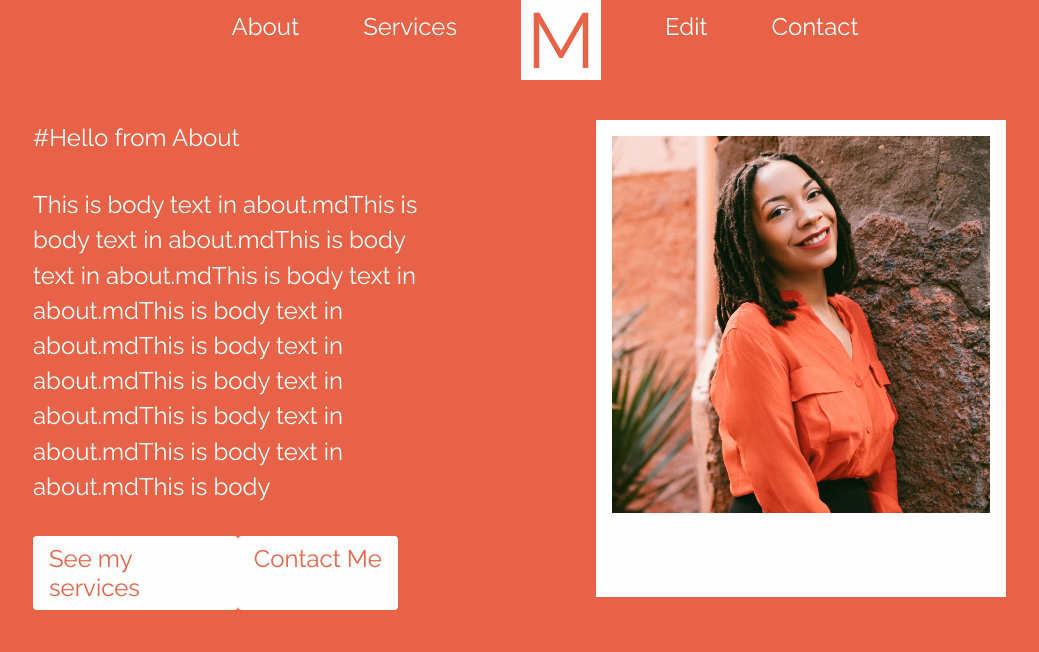
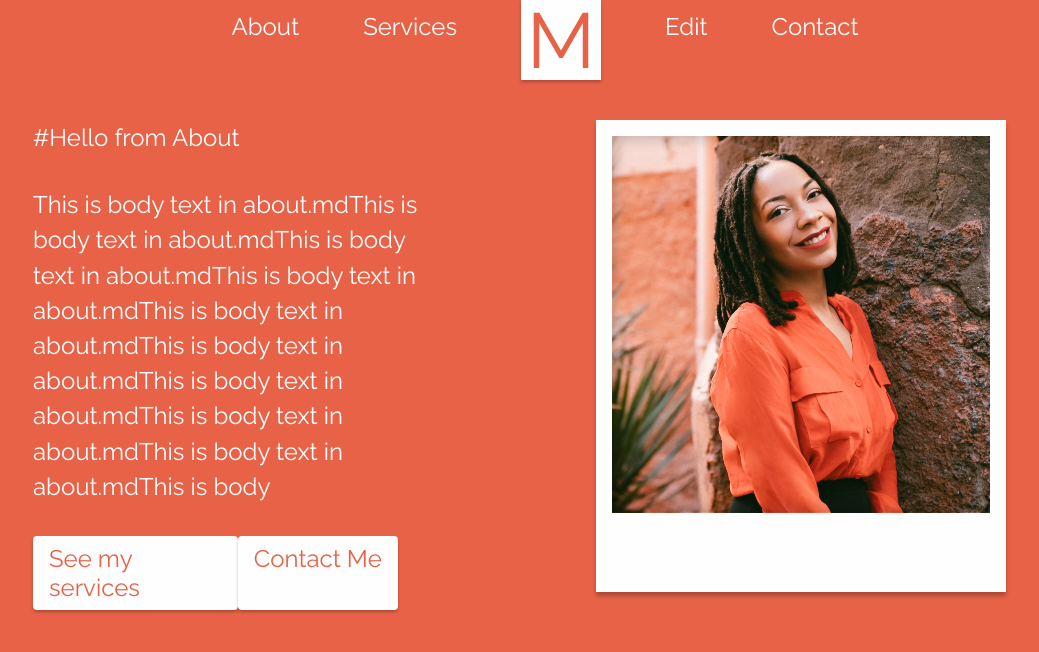
Before and after one commit to o2dependent/hcnotary, a Gatsby site: page /about in a window 1280 px wide. Shown: the whole page, without its empty margins (95-1134 px from the left). Built offline with nearby package versions, Linux system fonts and the light colour scheme; Gatsby itself is replaced by a stand-in of ours.

Commit message:
add drop shadows

```diff
--- a/src/components/header.js
+++ b/src/components/header.js
@@ -49,6 +49,7 @@ const LogoWrapper = styled(Link)`
 	display: flex;
 	justify-content: center;
 	align-items: center;
+	box-shadow: 0px 2px 3px rgba(0, 0, 0, 0.25);
 	@media only screen and (max-width: 768px) {
 		width: 4rem;
 		height: 4rem;
--- a/src/components/mockPage/mockPage.js
+++ b/src/components/mockPage/mockPage.js
@@ -36,6 +36,7 @@ const MockPageContainer = styled(motion.div)`
 	grid-template-rows: 1.5fr 1fr;
 	justify-content: center;
 	overflow: hidden;
+	box-shadow: 0px 4px 4px rgba(0, 0, 0, 0.25);
 `
 
 const TitleBar = styled(motion.div)`
--- a/src/components/pageComponents.js
+++ b/src/components/pageComponents.js
@@ -57,6 +57,12 @@ const Button = styled(Link)`
 	font-size: 1.5rem;
 	border-radius: 4px;
 	padding: 0.5rem 1rem;
+	box-shadow: 0px 2px 3px rgba(0, 0, 0, 0.25);
+	transition: box-shadow 250ms, transform 250ms;
+	&:hover {
+		box-shadow: 0px 1px 2px rgba(0, 0, 0, 0.25);
+		transform: translate(0, 1px);
+	}
 	@media only screen and (max-width: 600px) {
 		font-size: 1.1rem;
 	}
--- a/src/components/polaroid.js
+++ b/src/components/polaroid.js
@@ -19,8 +19,37 @@ const Frame = styled(motion.div)`
 	padding-bottom: 10vmin;
 	margin: 0 auto;
 	background: ${colors.white};
+	box-shadow: 0px 4px 4px rgba(0, 0, 0, 0.25);
+	@media only screen and (max-width: 768px) {
+		width: 100%;
+	}
 `
-const Img = styled.img`
+
+const ImageWrapper = styled.div`
+	position: relative;
+	width: 100%;
+	height: fit-content;
+	&::before {
+		content: '';
+		position: absolute;
+		top: 0;
+		bottom: 0;
+		left: 0;
+		right: 0;
+		box-shadow: inset 2px 1px 15px rgba(0, 0, 0, 0.25);
+		-moz-box-shadow: inset 2px 1px 15px rgba(0, 0, 0, 0.25);
+		-webkit-box-shadow: inset 2px 1px 15px rgba(0, 0, 0, 0.25);
+	}
+`
+
+const Image = styled.img`
 	width: 100%;
 	margin: 0 auto;
+	margin-bottom: -5px;
 `
+
+const Img = ({ src }) => (
+	<ImageWrapper>
+		<Image src={src} />
+	</ImageWrapper>
+)
--- a/src/markdown/services.md
+++ b/src/markdown/services.md
@@ -3,6 +3,6 @@ page: 'services'
 color: '#F86C4D'
 ---
 
-#Hello from About
+#Hello from Services
 
-This is body text in about.mdThis is body text in about.mdThis is body text in about.mdThis is body text in about.mdThis is body text in about.mdThis is body text in about.mdThis is body text in about.mdThis is body text in about.mdThis is body text in about.mdThis is body
+This is body text services
--- a/src/pages/about.js
+++ b/src/pages/about.js
@@ -38,7 +38,7 @@ const AboutPage = ({ data }) => {
 					</ButtonGrid>
 				</GridContainer>
 				<AsideThrow
-					style={{ top: `20%` }}
+					style={{ top: `10%` }}
 					initial={{ x: `200%`, rotate: -30 }}
 					animate={{ x: 0, rotate: 0 }}
 					transition={{ duration: 2, type: 'spring' }}
--- a/src/pages/index.js
+++ b/src/pages/index.js
@@ -32,8 +32,8 @@ const IndexPage = ({ data }) => {
 					</Button>
 				</GridContainer>
 				<AsideThrow
-					initial={{ x: `200%`, rotate: -15 }}
-					animate={{ x: 0, rotate: 0 }}
+					initial={{ y: `200%`, rotate: 25 }}
+					animate={{ y: 0, rotate: 0 }}
 					transition={{ duration: 2, type: 'spring' }}
 				>
 					<MockPage color={color} />
```
